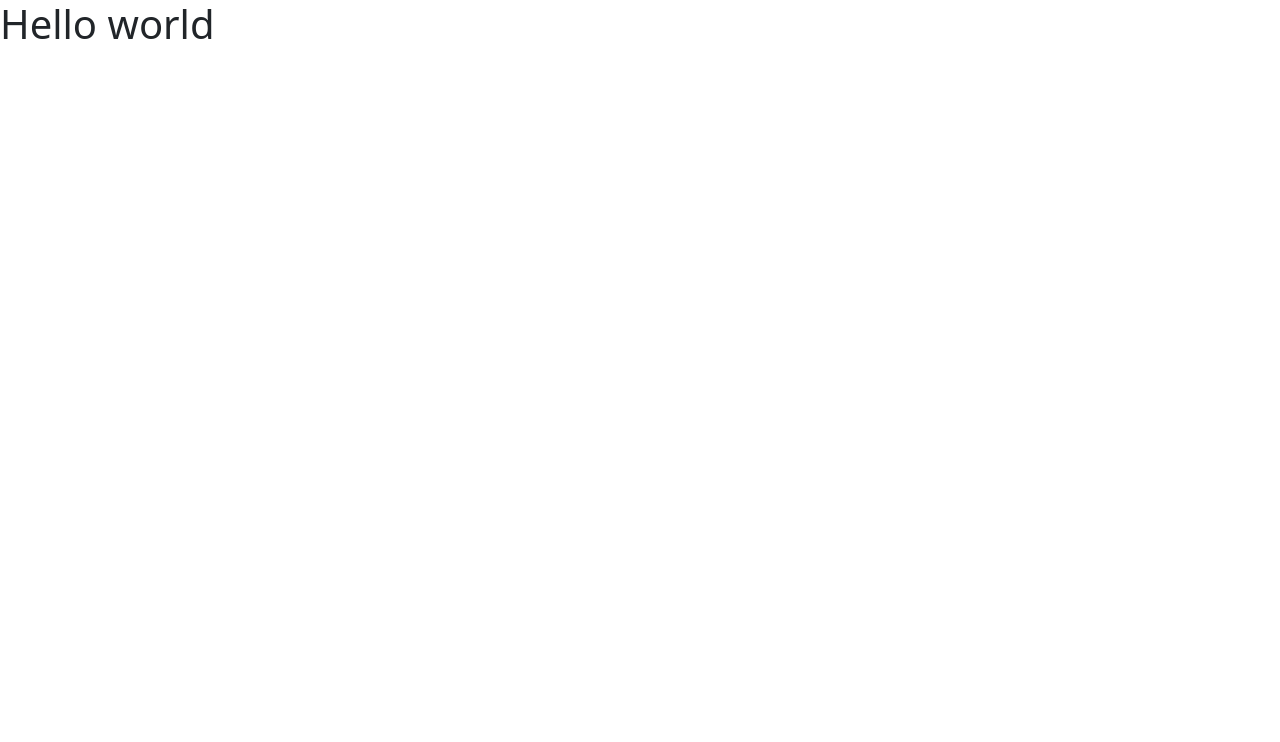
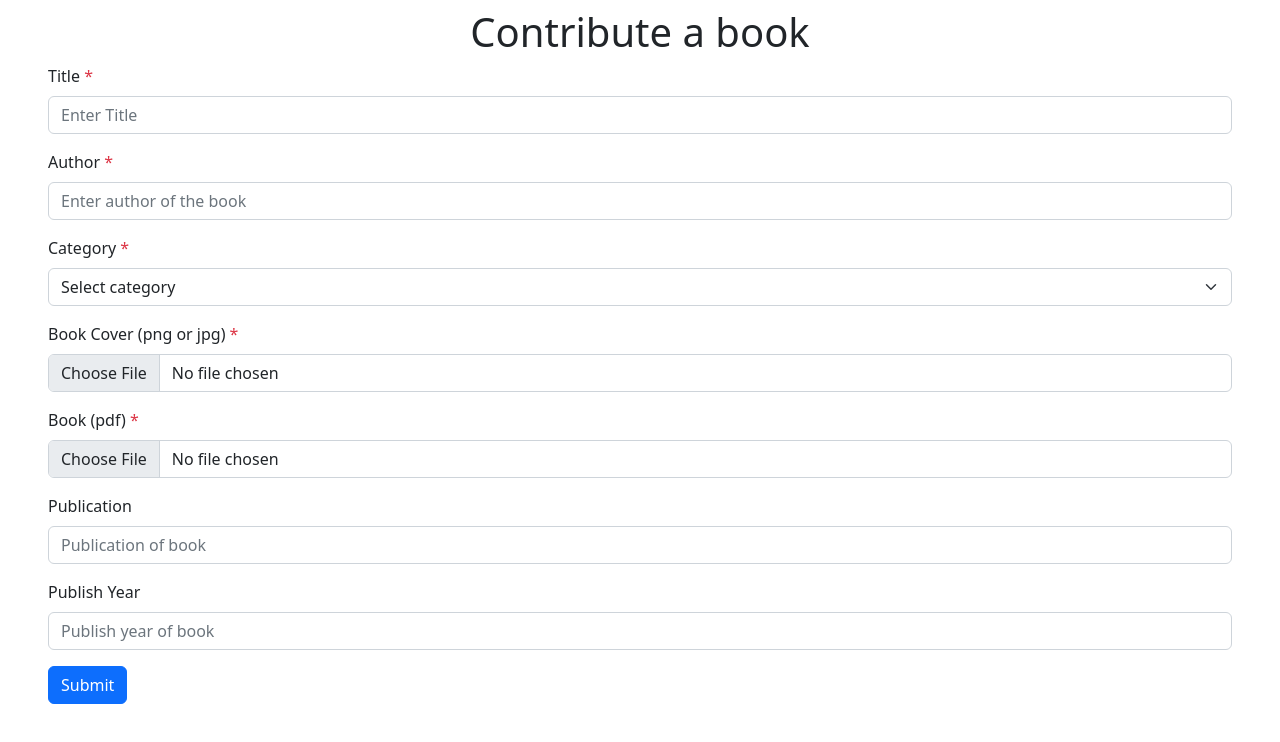
Before and after one commit to arshkhatwani/online-library, a React (Create React App) app in the folder client/: page /contribute in a window 1280 px wide. Shown: the top 742 px of the page. Built offline with nearby package versions, Linux system fonts and the light colour scheme.

Commit message:
Add book upload form (static)

```diff
--- a/client/src/App.js
+++ b/client/src/App.js
@@ -1,7 +1,8 @@
 import React from "react";
+import MainRoutes from "./routes/MainRoutes";
 
 function App() {
-  return <h1>Hello world</h1>;
+  return <MainRoutes />;
 }
 
 export default App;
--- /dev/null
+++ b/client/src/components/Contribute.jsx
@@ -0,0 +1,90 @@
+import React from "react";
+import { Form, Button } from "react-bootstrap";
+
+const categories = [
+  "Self Help",
+  "Finance",
+  "Business",
+  "Fiction",
+  "Non Fiction",
+  "Comic Book",
+  "Science Fiction (Sci-Fi)",
+  "Drama",
+  "Thriller",
+];
+
+const Required = () => <span className="text-danger">*</span>;
+
+function Contribute() {
+  return (
+    <div className="d-flex flex-column justify-content-center px-5 py-2">
+      <h1 className="text-center">Contribute a book</h1>
+
+      <div>
+        <Form>
+          <Form.Group className="mb-3">
+            <Form.Label>
+              Title <Required />
+            </Form.Label>
+            <Form.Control type="text" placeholder="Enter Title" required />
+          </Form.Group>
+
+          <Form.Group className="mb-3">
+            <Form.Label>
+              Author <Required />
+            </Form.Label>
+            <Form.Control
+              type="text"
+              placeholder="Enter author of the book"
+              required
+            />
+          </Form.Group>
+
+          <Form.Group className="mb-3 ">
+            <Form.Label>
+              Category <Required />
+            </Form.Label>
+            <Form.Select required aria-label="Select category">
+              <option value="">Select category</option>
+              {categories.map((item) => (
+                <option value={item} key={item}>
+                  {item}
+                </option>
+              ))}
+            </Form.Select>
+          </Form.Group>
+
+          <Form.Group controlId="bookCoverFile" className="mb-3">
+            <Form.Label>
+              Book Cover (png or jpg) <Required />
+            </Form.Label>
+            <Form.Control type="file" required />
+          </Form.Group>
+
+          <Form.Group controlId="bookFile" className="mb-3">
+            <Form.Label>
+              Book (pdf) <Required />
+            </Form.Label>
+            <Form.Control type="file" required />
+          </Form.Group>
+
+          <Form.Group className="mb-3">
+            <Form.Label>Publication</Form.Label>
+            <Form.Control type="text" placeholder="Publication of book" />
+          </Form.Group>
+
+          <Form.Group className="mb-3">
+            <Form.Label>Publish Year</Form.Label>
+            <Form.Control type="number" placeholder="Publish year of book" />
+          </Form.Group>
+
+          <Button variant="primary" type="submit">
+            Submit
+          </Button>
+        </Form>
+      </div>
+    </div>
+  );
+}
+
+export default Contribute;
--- /dev/null
+++ b/client/src/components/Home.jsx
@@ -0,0 +1,13 @@
+import React from "react";
+import { Link } from "react-router-dom";
+
+function Home() {
+  return (
+    <div>
+      <h1>This is home</h1>
+      <Link to="/contribute">Contribute</Link>
+    </div>
+  );
+}
+
+export default Home;
--- /dev/null
+++ b/client/src/routes/MainRoutes.jsx
@@ -0,0 +1,15 @@
+import React from "react";
+import { Routes, Route } from "react-router-dom";
+import Home from "../components/Home";
+import Contribute from "../components/Contribute";
+
+function MainRoutes() {
+  return (
+    <Routes>
+      <Route path="/" element={<Home />} />
+      <Route path="/contribute" element={<Contribute />} />
+    </Routes>
+  );
+}
+
+export default MainRoutes;
```
